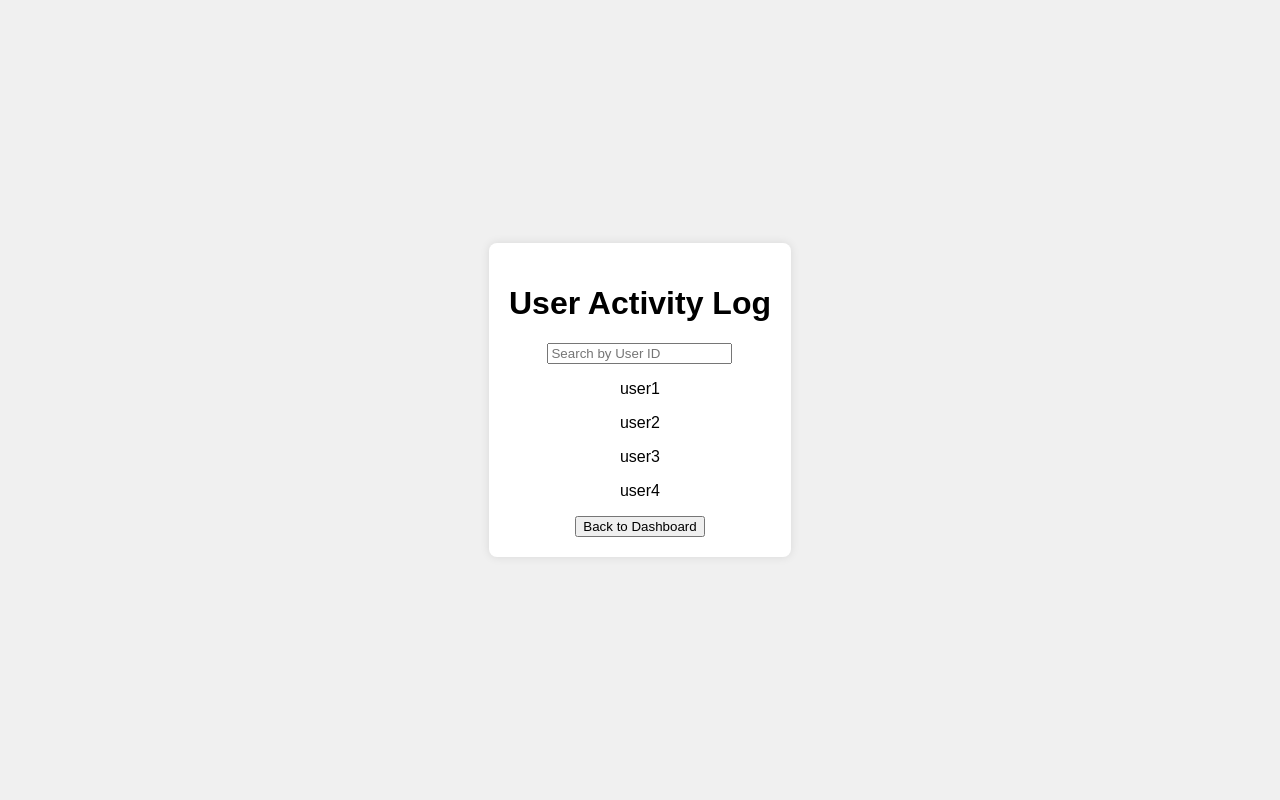
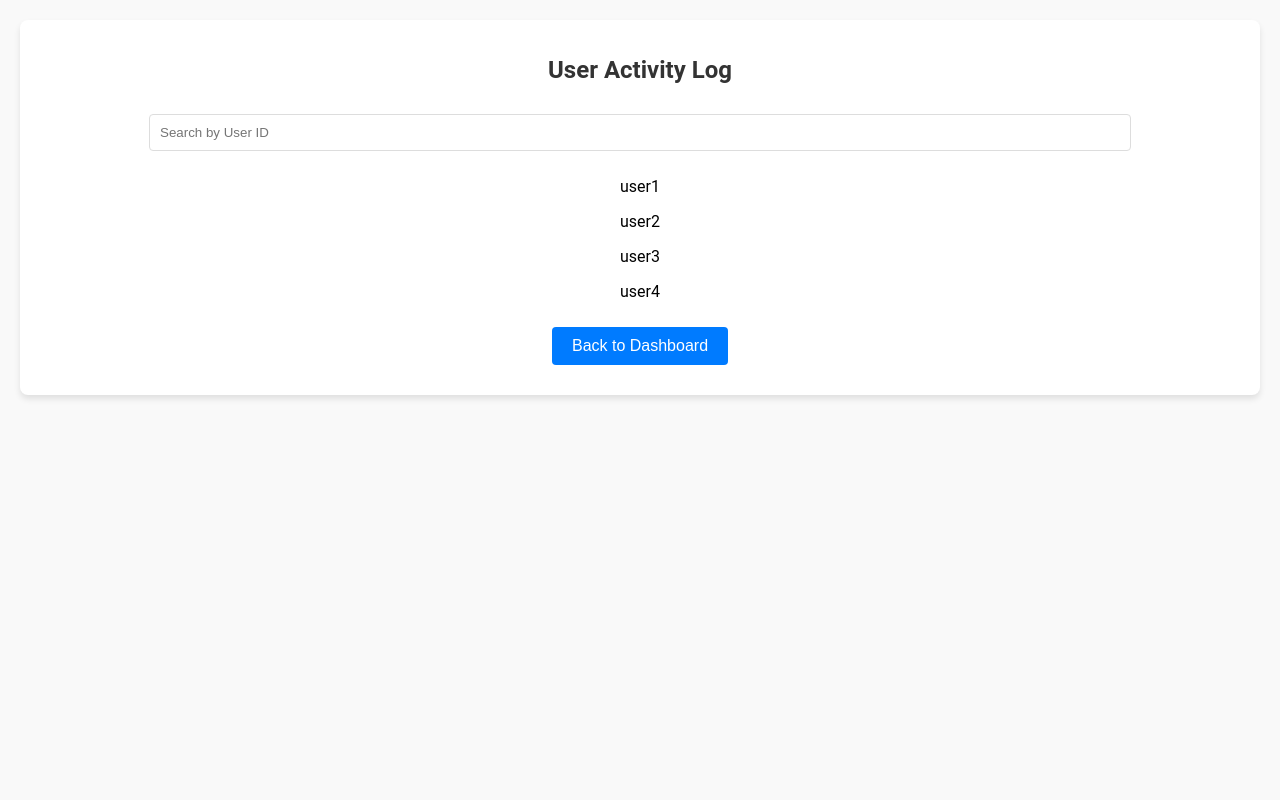
Before and after one commit to juneeeee13/cis444finalprojectgroup5, a PHP site: page /user_log.html in a window 1280 px wide. Run offline with PHP 8.4, Linux system fonts and the light colour scheme.

Commit message:
Update admin.css

```diff
--- a/frontend/admin/admin.css
+++ b/frontend/admin/admin.css
@@ -1,65 +1,63 @@
 body {
-    font-family: Arial, sans-serif;
-    background-color: #f0f0f0;
-    display: flex;
-    justify-content: center;
-    align-items: center;
-    height: 100vh;
+  font-family: 'Roboto', sans-serif;
+  background-color: #f9f9f9;
   margin: 0;
+  padding: 0;
 }
 
 .dashboard {
-    background-color: #ffffff;
+  max-width: 1200px;
+  margin: 20px auto;
+  background: white;
+  box-shadow: 0px 4px 6px rgba(0, 0, 0, 0.1);
+  border-radius: 8px;
   padding: 20px;
-    border-radius: 8px;
-    box-shadow: 0 0 10px rgba(0, 0, 0, 0.1);
   text-align: center;
 }
 
-  .buttons button {
-    margin: 10px;
+h1 {
+  font-size: 24px;
+  color: #333;
+  margin-bottom: 20px;
+}
+
+ul {
+  list-style: none;
+  padding: 0;
+}
+
+li a {
+  text-decoration: none;
+  font-size: 18px;
+  /* font-size: 10px; */
+  color: #007BFF;
+  margin: 10px 0;
+  display: block;
+}
+
+li a:hover {
+  color: #0056b3;
+}
+
+button {
+  background: #007BFF;
+  color: white;
+  border: none;
   padding: 10px 20px;
+  margin: 10px auto;
   font-size: 16px;
+  border-radius: 4px;
   cursor: pointer;
 }
 
-  /* Sign Out button style */
-  .buttons button:last-child {
-    background-color: #ff6666;
-    color: white;
+button:hover {
+  background: #0056b3;
 }
 
-  .modal {
-    display: none;
-    position: fixed;
-    top: 0;
-    left: 0;
-    width: 100%;
-    height: 100%;
-    background-color: rgba(0, 0, 0, 0.5);
-    justify-content: center;
-    align-items: center;
+input[type="text"] {
+  width: 80%;
+  padding: 10px;
+  margin: 10px 0;
+  border: 1px solid #ddd;
+  border-radius: 4px;
 }
-
-  .modal-content {
-    background-color: #ffffff;
-    padding: 20px;
-    border-radius: 8px;
-    width: 80%;
-    max-width: 500px;
-    text-align: left;
-
-    max-height: 80%;  /* Set max height for scrolling */
-    overflow-y: auto;  /* Enable vertical scrolling */
-  }
-
-  .scrollable-content {
-    max-height: 300px;  /* Adjust based on preference */
-    overflow-y: auto;
-  }
-
-  .close {
-    float: right;
-    font-size: 24px;
-    cursor: pointer;
-  }
```
Lines whose indentation alone changed are shown as unchanged.
